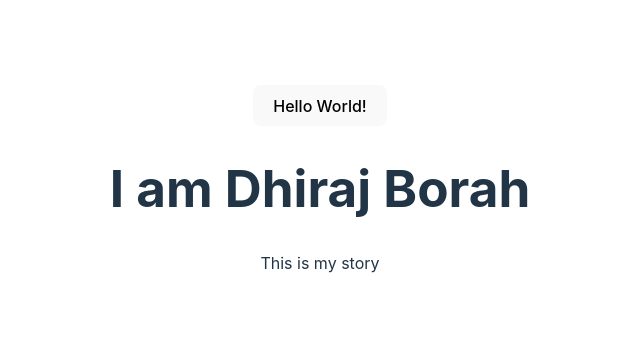
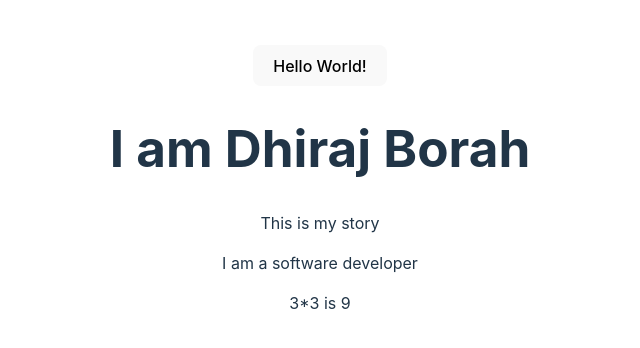
Before and after one commit to DBorah03/Full-Stack-, a React (Vite) app in the folder React/basic-react-app/: page / in a window 1280 px wide. Shown: the part 212-560 px from the top of the page, without its empty margins (320-960 px from the left). Built offline with nearby package versions, Linux system fonts and the light colour scheme.

Commit message:
Learned use of curly braces and  react fragment

```diff
--- a/React/basic-react-app/src/App.jsx
+++ b/React/basic-react-app/src/App.jsx
@@ -2,12 +2,15 @@ import "./App.css";
 import Title from "./Title";
 
 function App() {
+  let job = "software developer";
   return (
-    <div>
+    <>
       <button>Hello World!</button>
       <Title />
       <p>This is my story</p>
-    </div>
+      <p>I am a {job}</p>
+      <p>3*3 is {3 * 3}</p>
+    </>
   );
 }
 
```
